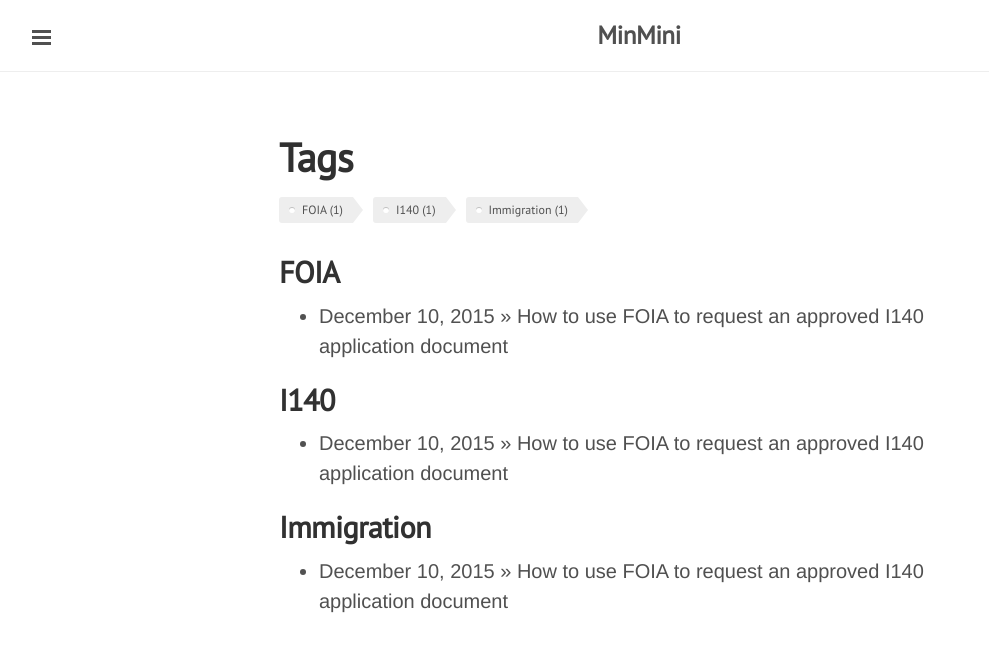
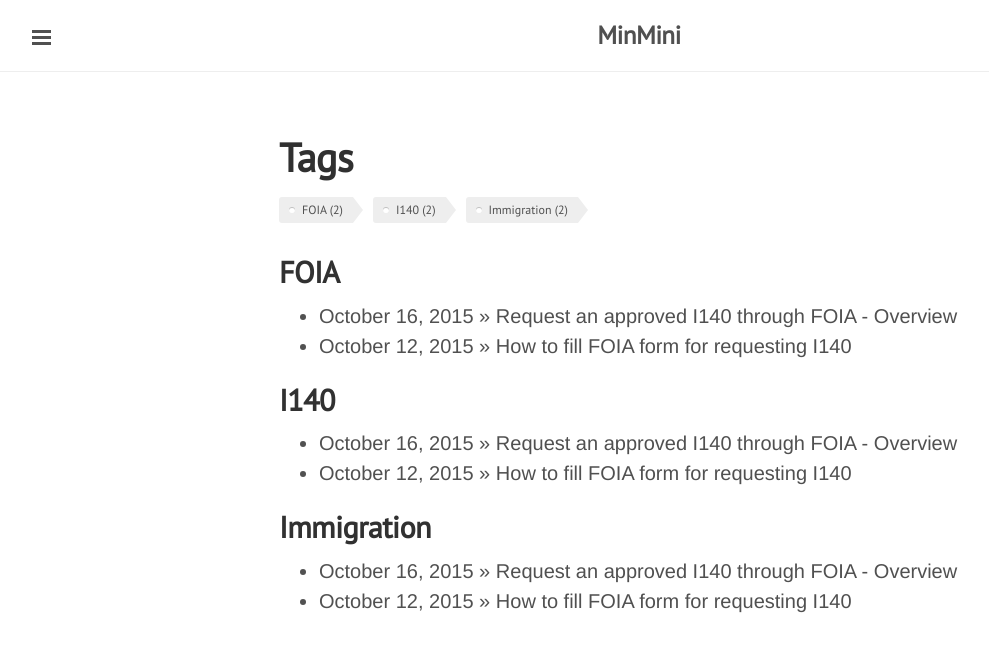
Before and after one commit to gitforwork2/gitforwork.github.io, a Jekyll site: the page built from tags.html, in a window 1280 px wide. Shown: the top 652 px of the page, without its empty margins (1-990 px from the left). Built offline with Jekyll 4.4.1, drawn with Linux system fonts in a browser that asks for light colours; Markdown is read by kramdown in place of the engine named in the settings.

Commit message:
refactor into 2 posts

```diff
--- a/_posts/2015-10-12-request-i140-via-foia.md
+++ b/_posts/2015-10-12-request-i140-via-foia.md
@@ -1,7 +1,7 @@
 ---
 layout: post
-title: How to use FOIA to request an approved I140 application document
-date: 2015-12-10
+title: Request an approved I140 through FOIA - Overview
+date: 2015-10-16
 tags: I140 FOIA Immigration
 comments: false
 description: Overview of the process to apply FOIA for getting approved I140 application.
--- /dev/null
+++ b/_posts/2015-10-16-i140-foia-form-help.md
@@ -0,0 +1,8 @@
+---
+layout: post
+title: How to fill FOIA form for requesting I140
+date: 2015-10-12
+tags: I140 FOIA Immigration
+comments: false
+description: Detailed steps for filling the FOIA form
+---
```
